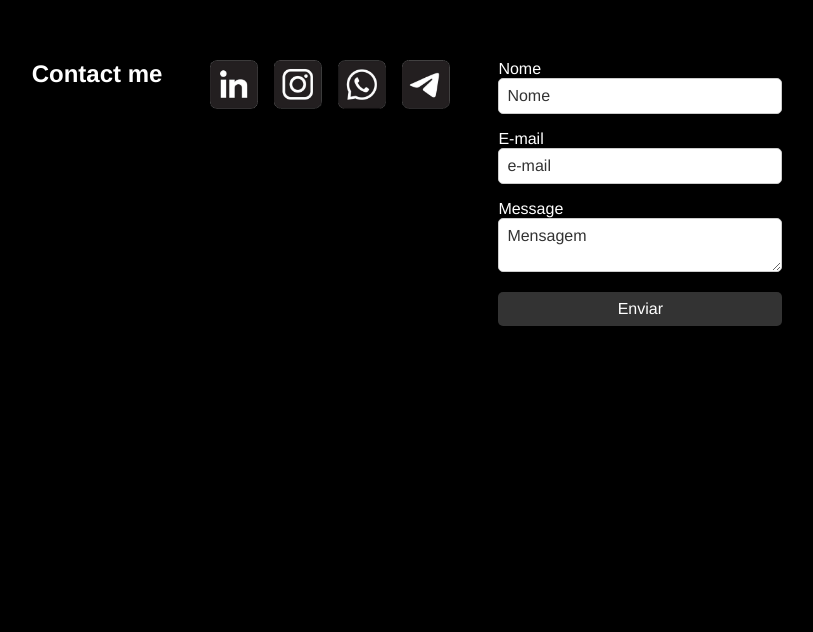
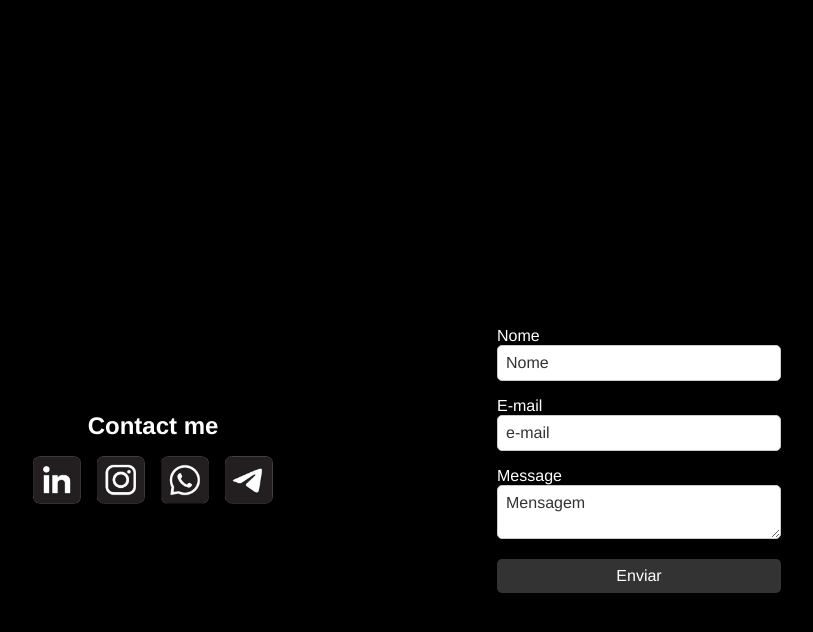
Before and after one commit to EdOliveiraJr/my-profile, a Vue app: page / in a window 1280 px wide. Shown: the part 2436-3068 px from the top of the page, without its empty margins (233-1046 px from the left). Built offline with nearby package versions, Linux system fonts and the light colour scheme.

Commit message:
fix: solve style problems

```diff
--- a/src/components/Contacts.vue
+++ b/src/components/Contacts.vue
@@ -1,13 +1,15 @@
 <template>
   <div id="contacts" class="contacts">
     <Toast/>
-    <h2>Contact me</h2>
     <div class="social">
-      <a href="https://www.linkedin.com/in/edvaldo-oliveira-14687b101/" target="_blank"><img
-          src="../assets/social/linkedin_white.png" alt=""></a>
-      <a href="https://www.instagram.com" target="_blank"><img src="../assets/social/insta_white.png" alt=""></a>
-      <a href="https://wa.me/+5585999107495" target="_blank"><img src="../assets/social/whatsapp_white.png" alt=""></a>
-      <a href="https://t.me/feojunior" target="_blank"><img src="../assets/social/telegram_white.png" alt=""></a>
+      <h2>Contact me</h2>
+      <div class="social-links">
+        <a href="https://www.linkedin.com/in/edvaldo-oliveira-14687b101/" target="_blank"><img
+            src="../assets/social/linkedin_white.png" alt=""></a>
+        <a href="https://www.instagram.com" target="_blank"><img src="../assets/social/insta_white.png" alt=""></a>
+        <a href="https://wa.me/+5585999107495" target="_blank"><img src="../assets/social/whatsapp_white.png" alt=""></a>
+        <a href="https://t.me/feojunior" target="_blank"><img src="../assets/social/telegram_white.png" alt=""></a>
+      </div>
     </div>
     <div class="contact-form">
       <div class="p-fluid">
--- a/src/style/components/contacts/_contacts.scss
+++ b/src/style/components/contacts/_contacts.scss
@@ -3,22 +3,31 @@
   margin-bottom: 3rem;
   display: flex;
   justify-content: center;
-  align-items: flex-start;
+  align-items: center;
   height: 50rem;
-  gap: 3rem;
+  gap: 14rem;
 
 
   .social {
     display: flex;
+    flex-direction: column;
     justify-content: center;
     align-items: center;
     gap: 1rem;
 
-    a {
-      img {
-        width: 3rem;
+    .social-links{
+      display: flex;
+      justify-content: center;
+      align-items: center;
+      gap: 1rem;
+
+      a {
+        img {
+          width: 3rem;
+        }
       }
     }
+
   }
 
   .contact-form {
--- a/src/style/components/projects/_projects.scss
+++ b/src/style/components/projects/_projects.scss
@@ -2,7 +2,7 @@
   display: flex;
   flex-direction: column;
   flex-wrap: wrap;
-  justify-content: start;
+  justify-content: center;
   align-items: center;
   height: 50rem;
   margin-block: 2rem;
```
Also changed, not shown: 1 other file (tests, documents, lock files or other folders).
